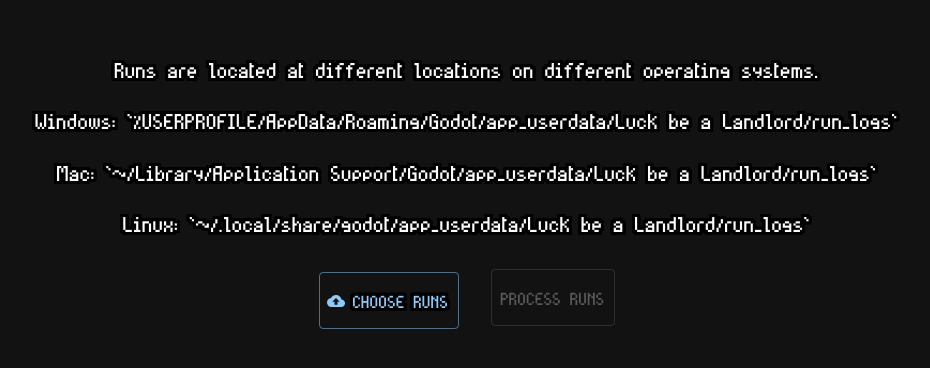
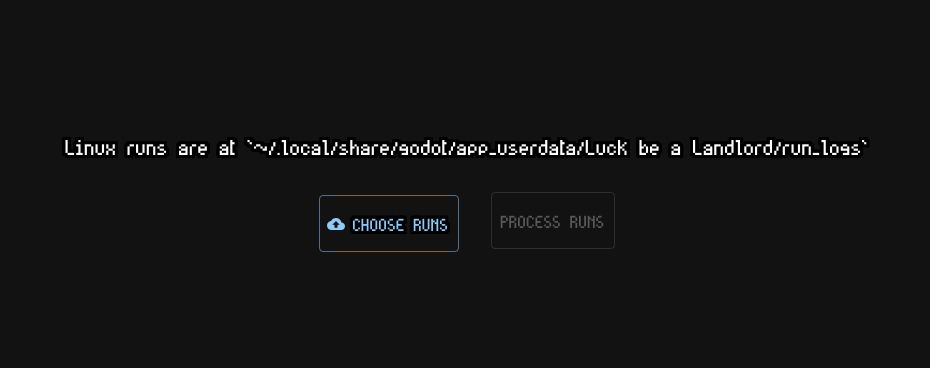
Before and after one commit to naterarmstrong/luck-be-a-statlord, a React (Create React App) app in the folder frontend/: page /upload in a window 1280 px wide. Shown: the part 214-582 px from the top of the page, without its empty margins (173-1103 px from the left). Built offline with nearby package versions, Linux system fonts and the light colour scheme.

Commit message:
Nicer instructions on run locations

```diff
--- a/frontend/src/routes/UploadRuns.tsx
+++ b/frontend/src/routes/UploadRuns.tsx
@@ -6,6 +6,7 @@
 import CloudUploadIcon from '@mui/icons-material/CloudUpload';
 import { ProcessedRun, msToTime, processRun } from "../utils/processRun";
 import { IIDToSymbol, SYMBOL_TO_IMG, Symbol } from "../utils/symbol";
+import { getOperatingSystem } from "../utils/os";
 
 const confirm = require('../img/confirm.png');
 const dud = require('../img/dud.png');
@@ -26,6 +27,8 @@
     const navigate = useNavigate();
     const [selectedFiles, setSelectedFiles] = useState<Array<File>>([]);
     const [processedRuns, setProcessedRuns] = useState<Array<ProcessedRun>>([]);
+
+    const os = getOperatingSystem();
 
     const selectFiles = (event: any) => {
         const fList: Array<File> = Array.from(event.target.files);
@@ -66,16 +69,18 @@
 
 
     return (
-        <Grid container spacing={2} alignItems="center" justifyContent="center" >
+        <Grid container spacing={2} alignItems="center" justifyContent="center" sx={{ overflowY: "scroll" }} >
             <Grid item>
                 <Typography>
-                    Runs are located at different locations on different operating systems. <br />
-
-                    Windows: `%USERPROFILE/AppData/Roaming/Godot/app_userdata/Luck be a Landlord/run_logs`<br />
-
-                    Mac: `~/Library/Application Support/Godot/app_userdata/Luck be a Landlord/run_logs`<br />
-
-                    Linux: `~/.local/share/godot/app_userdata/Luck be a Landlord/run_logs`<br />
+                    {os === "Unknown" ? "Runs are located at different locations on different operating systems." : null}
+                    <Box width="100%" />
+                    {os === "Windows" || os === "Unknown" ? "Windows runs are at `%USERPROFILE/AppData/Roaming/Godot/app_userdata/Luck be a Landlord/run_logs`" : null}
+                    <Box width="100%" />
+                    {os === "Mac" || os === "Unknown" ? "Mac runs are at `~/Library/Application Support/Godot/app_userdata/Luck be a Landlord/run_logs`" : null}
+                    <Box width="100%" />
+                    {os === "Mac" || os === "Unknown" ? "You will need hidden files visible (CMD+SHIFT+.) to see Library." : null}
+                    <Box width="100%" />
+                    {os === "Linux" || os === "Unknown" ? "Linux runs are at `~/.local/share/godot/app_userdata/Luck be a Landlord/run_logs`" : null}
                 </Typography>
             </Grid>
             <Box width="100%" />
@@ -115,7 +120,7 @@
             </Grid>
             <Box width="100%" />
             {processedRuns.length > 0 &&
-                <Grid item sx={{ overflowY: "scroll", maxHeight: "400px" }}>
+                <Grid item sx={{ overflowY: "scroll", maxHeight: "600px" }}>
                     <Table>
                         <TableHead>
                             <TableRow>
--- /dev/null
+++ b/frontend/src/utils/os.ts
@@ -0,0 +1,12 @@
+export function getOperatingSystem(): string {
+    if (navigator.userAgent.indexOf("Win") != -1) {
+        return "Windows";
+    }
+    if (navigator.userAgent.indexOf("Mac") != -1) {
+        return "Mac";
+    }
+    if (navigator.userAgent.indexOf("Linux") != -1) {
+        return "Linux";
+    }
+    return "Unknown"
+}
```
